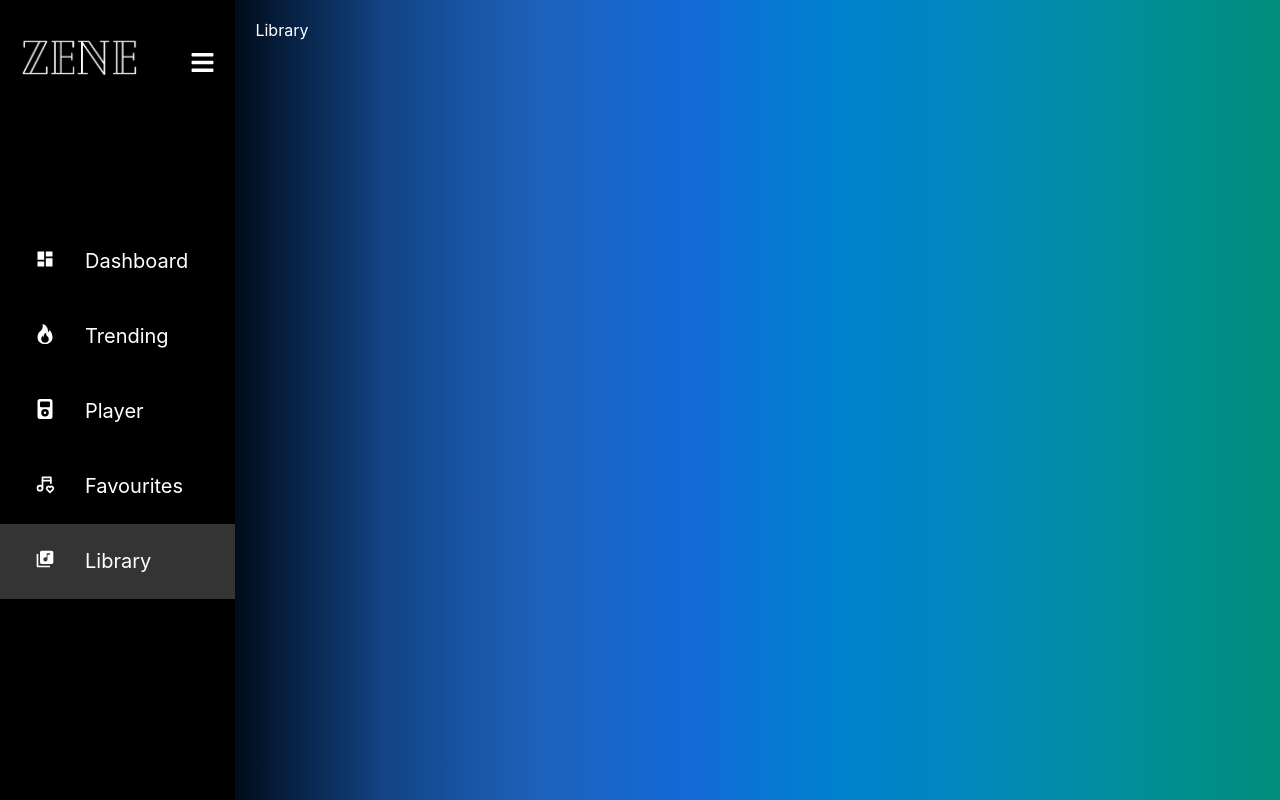
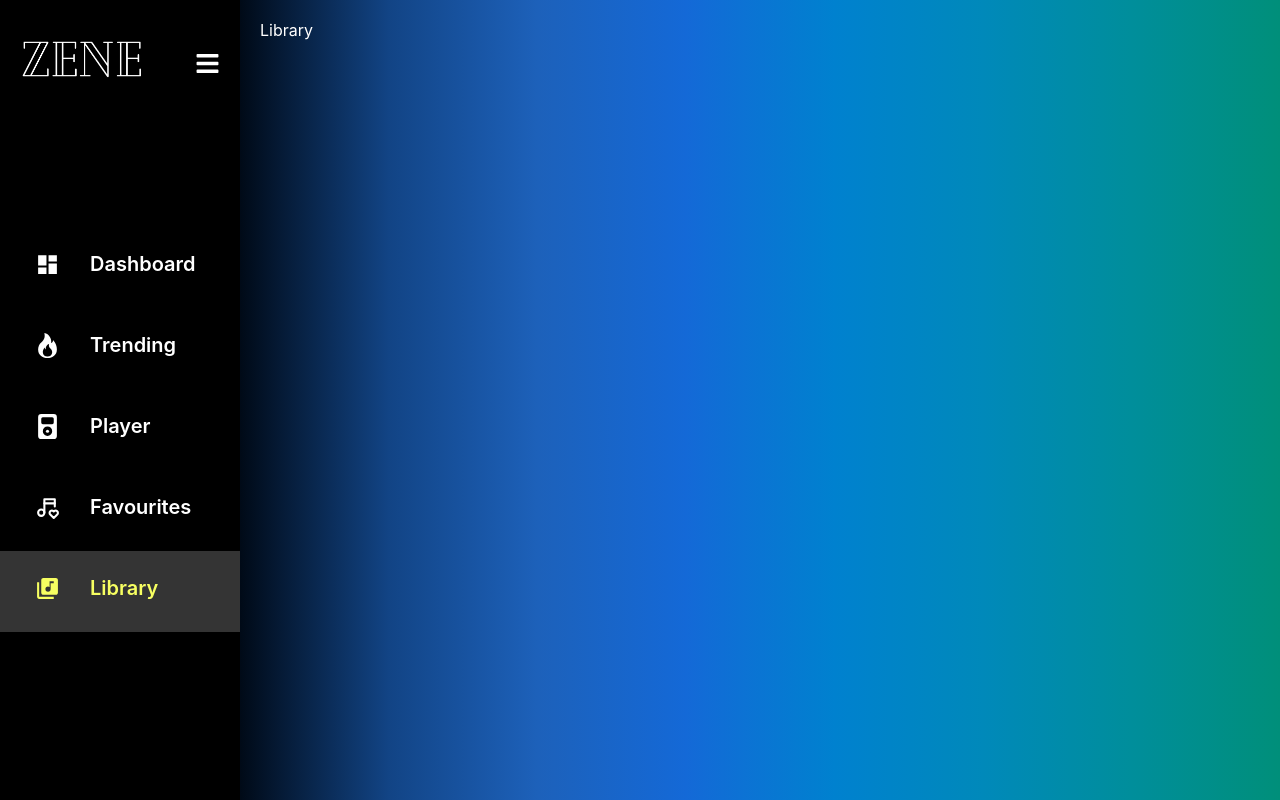
Before and after one commit to UMASHANKAR-VENGALA/zene, a React (Create React App) app: page /library in a window 1280 px wide. Built offline with nearby package versions, Linux system fonts and the light colour scheme.

Commit message:
Sidebar FE1.0

```diff
--- a/src/App.css
+++ b/src/App.css
@@ -14,7 +14,7 @@ main{
   padding: 20px;
   color:#fff;
   /* background-color: rgb(52, 52, 52); */
-  background-image: linear-gradient(to right, #010c1b, #124485,#1d61ba,#1469d7, #0081CF,#0089BA,#008E9B,#008F7A);
+  background-image: linear-gradient(to right, #000a17, #124485,#1d61ba,#1469d7, #0081CF,#0089BA,#008E9B,#008F7A);
 }
 
 .sidebar{
@@ -32,13 +32,17 @@ main{
 }
 
 .logoimg {
-  width: 120px;
+  width: 125px;
 }
 
 .logo{
   font-size: 40px;
   font-family: cheque;
   color: #fff;
+}
+
+.logo.active{
+  background-color: #000;
 }
 
 .bars{
@@ -48,7 +52,10 @@ main{
   cursor: pointer;
 }
 .bars:hover{
-  color: rgb(166, 255, 0);
+  /* color: rgb(166, 255, 0); */
+  color: #f7ff61;
+  ;
+
 }
 
 .link {
@@ -61,15 +68,21 @@ main{
 
 .link:hover {
   background: rgb(52, 52, 52);
-  color: rgb(166, 255, 0);
+  /* color: rgb(166, 255, 0); */
+  color: #f7ff61;
   transition: all 0.5s;
 }
 
 .active{
   background: rgb(52, 52, 52);
-  color: #fff;
+  color: #f7ff61;
+  /* color: rgb(166, 255, 0); */
 }
 
-.icon, .link_text {
+.icon {
+  font-size: 25px;
+}
+.link_text {
   font-size: 20px;
+  font-weight: 600;
 }
```
